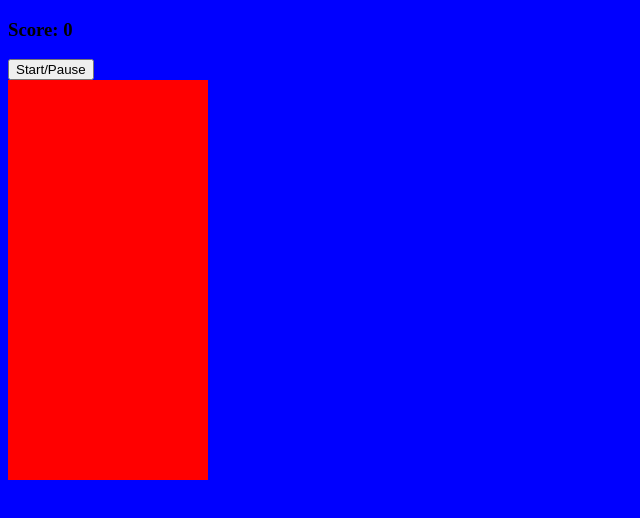
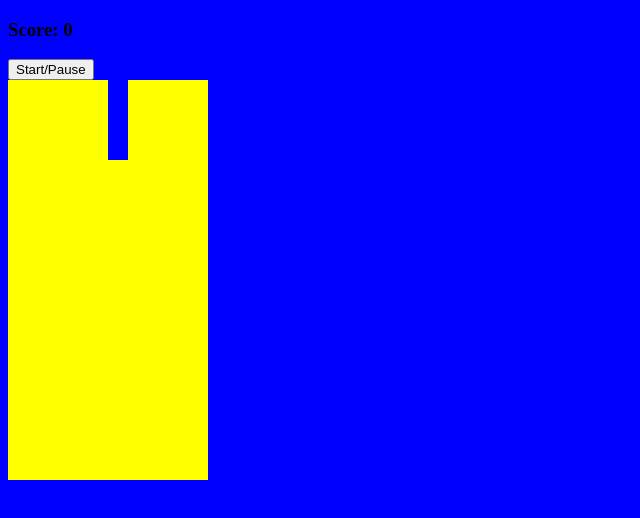
Before and after one commit to csdorman/js-games, a plain HTML site: page JS-games/Tetris/index.html in a window 1280 px wide. Shown: the whole page, without its empty margins (0-640 px from the left). Drawn offline with Linux system fonts and the light colour scheme.

Commit message:
Add tetromino indices, create random tetromino picker, draw/undraw func

```diff
--- a/JS-games/Tetris/app.js
+++ b/JS-games/Tetris/app.js
@@ -15,10 +15,49 @@ document.addEventListener('DOMContentLoaded', () => {
         [1, width +1, width * 2, width * 2 +1],
         [width, width * 2, width * 2 + 1, width * 2 + 2]
     ];
-    // Use guide at 35:10 to create these arrays
-    const zTetromino = [];
-    const tTetromino = [];
-    const oTetromino = [];
-    const iTetromino = [];
-    // Resume video at 37:45 after arrays are done
+    const zTetromino = [
+        [width * 2, width + 1, width * 2 + 1, width + 2],
+        [0, width, width + 1, width * 2 + 1],
+        [width * 2, width + 1, width * 2 + 1, width + 2],
+        [0, width, width + 1, width * 2 + 1]
+    ];
+    const tTetromino = [
+        [1, width, width + 1, width + 2],
+        [1, width + 1, width + 2, width * 2 + 1],
+        [width, width + 1, width + 2, width * 2 + 1],
+        [1, width, width + 1, width * 2 + 1]
+    ];
+    const oTetromino = [
+        [0, 1, width, width + 1],
+        [0, 1, width, width + 1],
+        [0, 1, width, width + 1],
+        [0, 1, width, width + 1]
+    ];
+    const iTetromino = [
+        [1, width + 1, width * 2 + 1, width * 3 + 1],
+        [width, width + 1, width + 2, width + 3],
+        [1, width + 1, width * 2 + 1, width * 3 + 1],
+        [width, width + 1, width + 2, width + 3]
+    ];
+    const theTetrominoes = [lTetromino, zTetromino, tTetromino, oTetromino, iTetromino];
+    let currentPosition = 4;
+    let currentRotation = 0;
+
+    //randomly select a Tetromino and first rotation
+    let random = Math.floor(Math.random()*theTetrominoes.length);
+    let current = theTetrominoes[random][0];
+
+    // draw the Tetromino
+    function draw() {
+        current.forEach(index => {
+            squares[currentPosition + index].classList.add('tetromino');
+        });
+    }
+    // remove the Tetromino from screen
+    function undraw() {
+        current.forEach(index => {
+            squares[currentPosition + index].classList.remove('tetromino');
+        });
+    }
+    draw();
 });
--- a/JS-games/Tetris/style.css
+++ b/JS-games/Tetris/style.css
@@ -9,9 +9,11 @@
     flex-wrap: wrap;
     background-color: yellow;
 }
-
 .grid div {
-    background-color: red;
     height: 20px;
     width: 20px;
 }
+
+.tetromino {
+    background-color: blue;
+}
```
